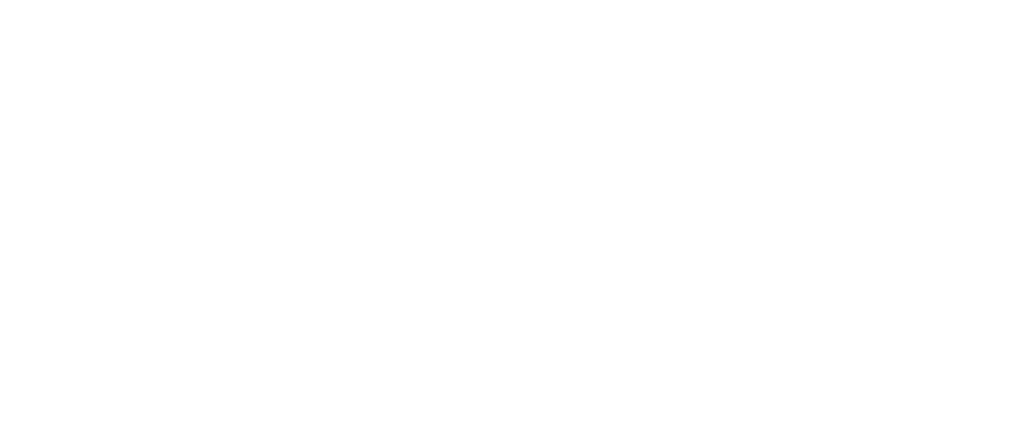
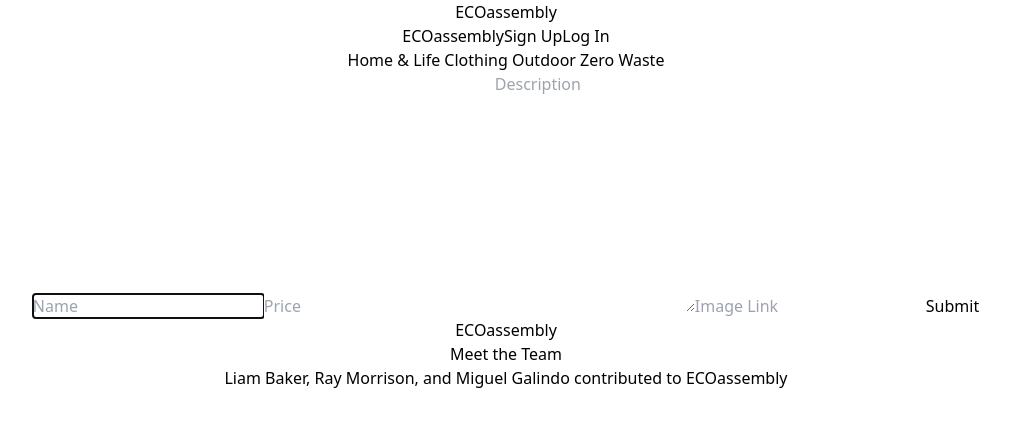
Before and after one commit to LiamB93/eco-assembly, a React (Create React App) app in the folder client/: page /add-product in a window 1280 px wide. Shown: the top 426 px of the page, without its empty margins (134-1144 px from the left). Built offline with nearby package versions, Linux system fonts and the light colour scheme.

Commit message:
added create product page

```diff
--- a/client/src/App.jsx
+++ b/client/src/App.jsx
@@ -2,6 +2,7 @@ import { Route, Switch, Redirect } from 'react-router-dom'
 import Products from './screens/Products/Products';
 import ProductEdit from './screens/ProductEdit/ProductEdit';
 import ProductDetail from './screens/ProductDetail/ProductDetail';
+import ProductCreate from './screens/ProductCreate/ProductCreate';
 import Home from './screens/Home/Home';
 import SignIn from './screens/SignIn/SignIn';
 import SignUp from './screens/SignUp/SignUp';
@@ -20,6 +21,9 @@ function App() {
         <Route exact path="/products/:id/edit">
           <ProductEdit />
         </Route>
+        <Route path="/add-product">
+          <ProductCreate />
+        </Route>
         <Route exact path="/products/:id">
           <ProductDetail />
         </Route>
--- /dev/null
+++ b/client/src/screens/ProductCreate/ProductCreate.jsx
@@ -0,0 +1,78 @@
+import Layout from "../../components/Layout/Layout";
+import { createProduct } from "../../services/products";
+import { Redirect } from "react-router-dom";
+import { useState } from 'react';
+
+const ProductCreate = (props) => {
+    const [product, setProduct] = useState({
+      name: '',
+      description: '',
+      imgURL: '',
+      price: '',
+    })
+
+    const [isCreated, setCreated] = useState(false)
+
+    const handleChange = (event) => {
+      const { name, value } = event.target
+      setProduct({
+        ...product,
+        [name]: value,
+      })
+    }
+
+    const handleSubmit = async (event) => {
+      event.preventDefault()
+      const created = await createProduct(product)
+      setCreated({ created })
+    }
+
+    if (isCreated) {
+      return <Redirect to={`/products`} />
+    }
+    return (
+      <Layout user={props.user}>
+        <form className='create-form' onSubmit={handleSubmit}>
+          <input
+            className='input-name'
+            placeholder='Name'
+            value={product.name}
+            name='name'
+            required
+            autoFocus
+            onChange={handleChange}
+          />
+          <input
+            className='input-price'
+            placeholder='Price'
+            value={product.price}
+            name='price'
+            required
+            onChange={handleChange}
+          />
+          <textarea
+            className='textarea-description'
+            rows={10}
+            placeholder='Description'
+            value={product.description}
+            name='description'
+            required
+            onChange={handleChange}
+          />
+          <input
+            className='input-image-link'
+            placeholder='Image Link'
+            value={product.imgURL}
+            name='imgURL'
+            required
+            onChange={handleChange}
+          />
+          <button type='submit' className='submit-button'>
+            Submit
+          </button>
+        </form>
+      </Layout>
+    )
+  }
+
+  export default ProductCreate
```
